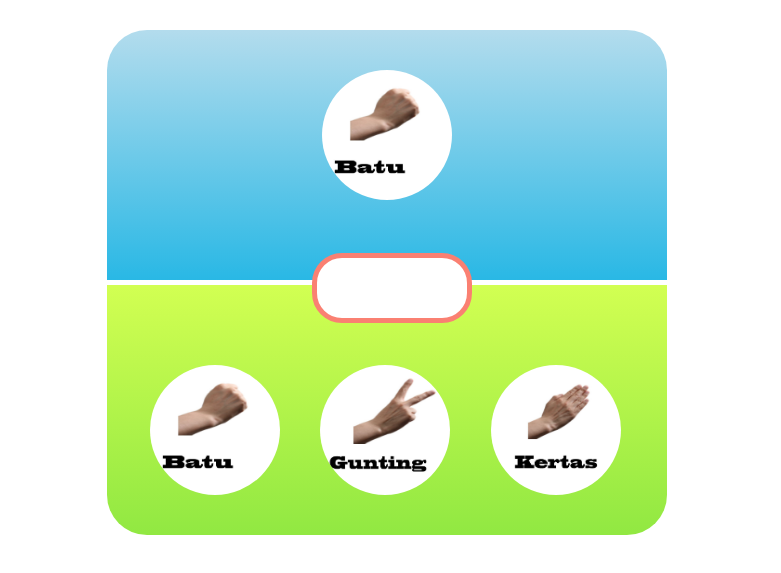
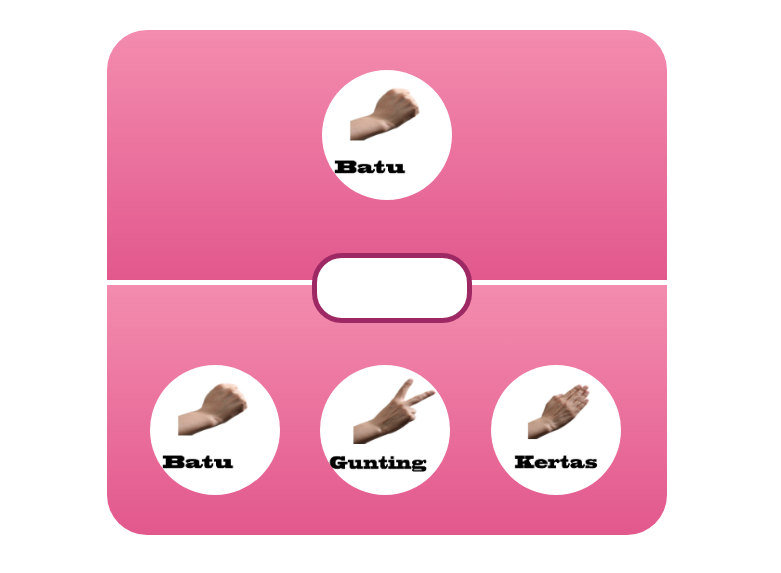
Before and after one commit to ZulpaAgustin/game-tangan, a plain HTML site: page index.html in a window 1280 px wide. Shown: the part 95-668 px from the top of the page, without its empty margins (253-1034 px from the left). Drawn offline with Linux system fonts and the light colour scheme.

Commit message:
Add files via upload

```diff
--- a/style.css
+++ b/style.css
@@ -71,8 +71,8 @@ h1 {
     width: 560px;
     height: 250px;
     margin: 5px auto;
-    background-color: lightblue;
-    background: linear-gradient(to bottom, rgba(179,220,237,1) 0%, rgba(41,184,229,1) 100%);
+    background-color: lightpink;
+    background: linear-gradient(to bottom, rgb(243, 140, 174) 0%, rgb(226, 88, 141) 100%);
     position: relative;
     padding-top: 40px;
     box-sizing: border-box;
@@ -83,8 +83,8 @@ h1 {
     width: 560px;
     height: 250px;
     margin: 5px auto;
-    background-color: lightgreen;
-    background: linear-gradient(to bottom, rgba(210,255,82,1) 0%, rgba(145,232,66,1) 100%);
+    background-color: lightpink;
+    background: linear-gradient(to bottom, rgb(243, 140, 174) 0%, rgb(226, 88, 141) 100%);
     position: relative;
     border-radius: 0 0 40px 40px;
 }
@@ -92,7 +92,7 @@ h1 {
 .info {
     width: 150px;
     height: 60px;
-    border: 5px solid salmon;
+    border: 5px solid rgb(158, 40, 99);
     position: absolute;
     left: 50%;
     margin-left: -75px;
@@ -103,7 +103,7 @@ h1 {
     z-index: 1;
     text-align: center;
     line-height: 60px;
-    color: #f89bb4;
+    color: #f0507a;
     font-size: 26px;
     text-shadow: 1px 1px 1px rgba(0,0,0,.3);
 }
@@ -134,7 +134,7 @@ img {
 }
 
 .batu:hover, .gunting:hover, .kertas:hover, .active {
-    box-shadow: 0 0 10px 5px limegreen;
+    box-shadow: 0 0 10px 5px rgb(233, 54, 99);
 }
 
 .batu:active, .gunting:active, .kertas:active {
```
